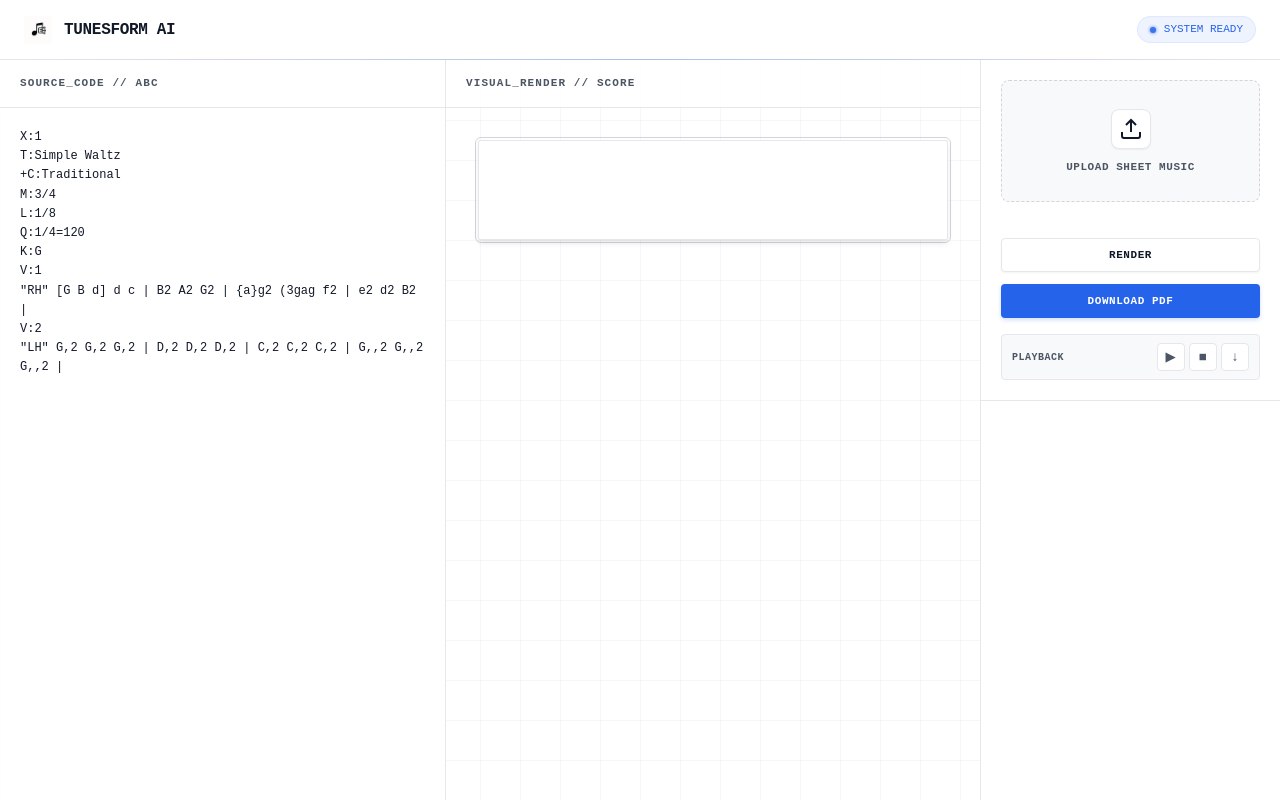
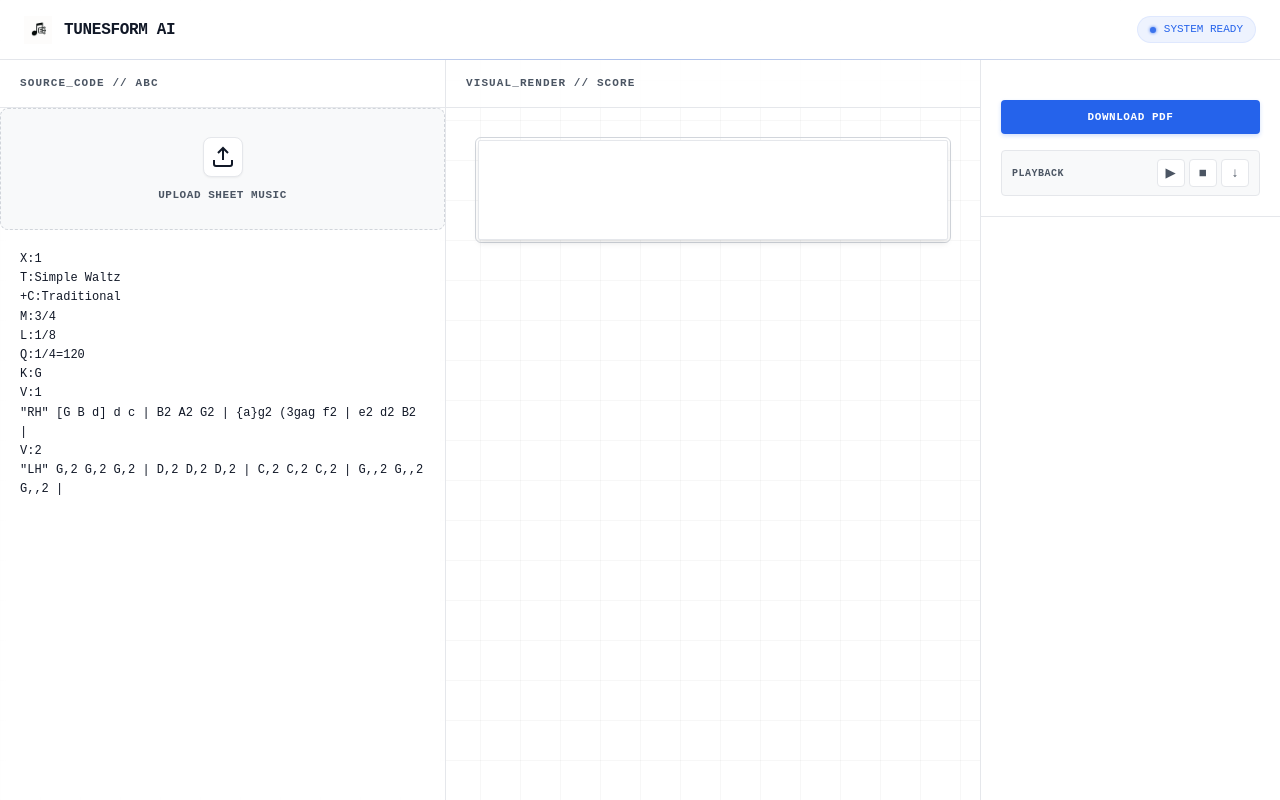
Before and after one commit to zach3141592/Cursor-For-Music-Arranging, a Next.js app: page /arrange in a window 1280 px wide. Built offline with nearby package versions, Linux system fonts and the light colour scheme.

Commit message:
rearrange buttons

```diff
--- a/app/arrange/page.tsx
+++ b/app/arrange/page.tsx
@@ -36,12 +36,15 @@ export default function Home() {
   const originalSynthControlRef = useRef<any>(null)
   const fileInputRef = useRef<HTMLInputElement>(null)
 
+  const [abcjsLoaded, setAbcjsLoaded] = useState(false)
+
   useEffect(() => {
     // Load abcjs from CDN
     const script = document.createElement('script')
     script.src = 'https://cdn.jsdelivr.net/npm/abcjs@6.4.4/dist/abcjs-basic-min.js'
     script.onload = () => {
       console.log('abcjs loaded')
+      setAbcjsLoaded(true)
     }
     document.head.appendChild(script)
 
@@ -49,6 +52,13 @@ export default function Home() {
       document.head.removeChild(script)
     }
   }, [])
+
+  // Auto-render when ABC input changes
+  useEffect(() => {
+    if (abcjsLoaded && abcInput.trim()) {
+      renderAbc(originalScoreRef.current, abcInput)
+    }
+  }, [abcInput, abcjsLoaded])
 
   const showStatus = (type: 'success' | 'error' | 'loading', message: string) => {
     setStatus({ type, message })
@@ -66,13 +76,6 @@ export default function Home() {
       showStatus('error', 'Render error: ' + (e as Error).message)
       return null
     }
-  }
-
-  const handleRenderOriginal = () => {
-    if (!abcInput.trim()) {
-      setAbcInput(defaultABC)
-    }
-    renderAbc(originalScoreRef.current, abcInput)
   }
 
   const playScore = async (target: HTMLElement | null, abcText: string, setControl: (control: any) => void) => {
@@ -344,6 +347,27 @@ export default function Home() {
             <div className="panel-header">
               <h2>SOURCE_CODE // ABC</h2>
             </div>
+            <button
+              className="btn-upload-full"
+              onClick={handleUploadClick}
+              disabled={isUploading}
+            >
+              <div className="upload-icon">
+                <svg width="24" height="24" viewBox="0 0 24 24" fill="none" stroke="currentColor" strokeWidth="2">
+                  <path d="M21 15v4a2 2 0 0 1-2 2H5a2 2 0 0 1-2-2v-4"/>
+                  <polyline points="17 8 12 3 7 8"/>
+                  <line x1="12" y1="3" x2="12" y2="15"/>
+                </svg>
+              </div>
+              <span>{isUploading ? 'ANALYZING...' : 'UPLOAD SHEET MUSIC'}</span>
+            </button>
+            <input
+              ref={fileInputRef}
+              type="file"
+              accept="image/png,image/jpeg,image/jpg,image/webp,image/gif,application/pdf"
+              onChange={handleFileUpload}
+              style={{ display: 'none' }}
+            />
             <textarea
               id="abc-input"
               className="abc-editor"
@@ -374,27 +398,6 @@ export default function Home() {
         {/* Sidebar */}
         <aside className="sidebar">
           <div className="sidebar-section">
-            <button
-              className="btn-upload-full"
-              onClick={handleUploadClick}
-              disabled={isUploading}
-            >
-              <div className="upload-icon">
-                <svg width="24" height="24" viewBox="0 0 24 24" fill="none" stroke="currentColor" strokeWidth="2">
-                  <path d="M21 15v4a2 2 0 0 1-2 2H5a2 2 0 0 1-2-2v-4"/>
-                  <polyline points="17 8 12 3 7 8"/>
-                  <line x1="12" y1="3" x2="12" y2="15"/>
-                </svg>
-              </div>
-              <span>{isUploading ? 'ANALYZING...' : 'UPLOAD SHEET MUSIC'}</span>
-            </button>
-            <input
-              ref={fileInputRef}
-              type="file"
-              accept="image/png,image/jpeg,image/jpg,image/webp,image/gif,application/pdf"
-              onChange={handleFileUpload}
-              style={{ display: 'none' }}
-            />
             {uploadedImage && (
               <div className="sidebar-preview">
                 <div className="preview-header">
@@ -420,13 +423,6 @@ export default function Home() {
 
             <div className="sidebar-actions">
               <button
-                className="btn-sidebar btn-render"
-                onClick={handleRenderOriginal}
-                disabled={isUploading}
-              >
-                RENDER
-              </button>
-              <button
                 className="btn-sidebar btn-simplify"
                 onClick={handleDownloadPdf}
                 disabled={isUploading}
```
